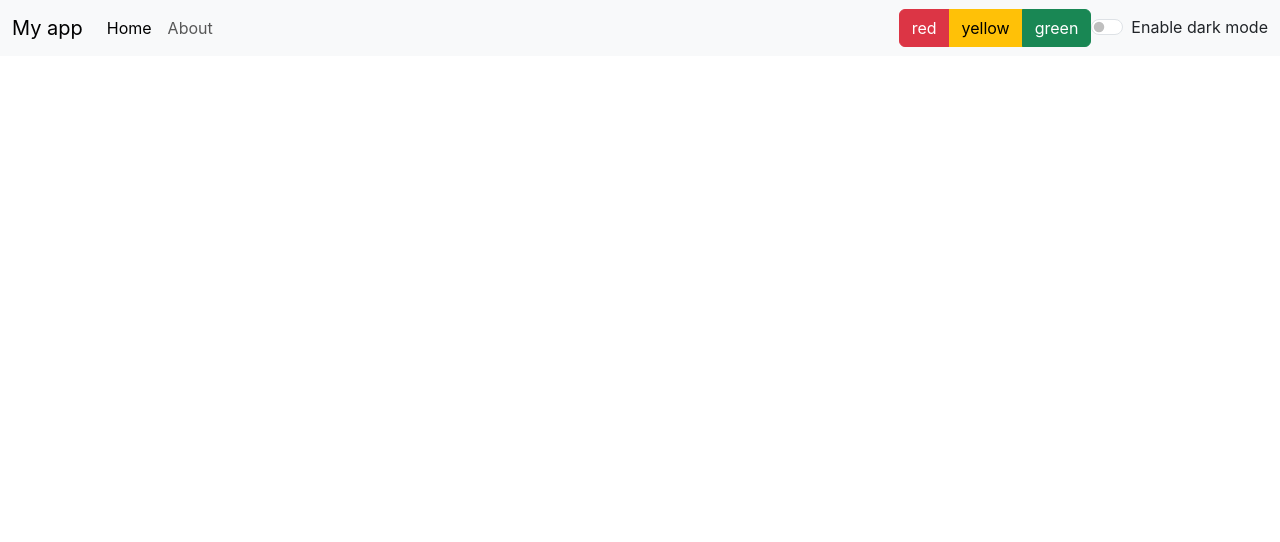
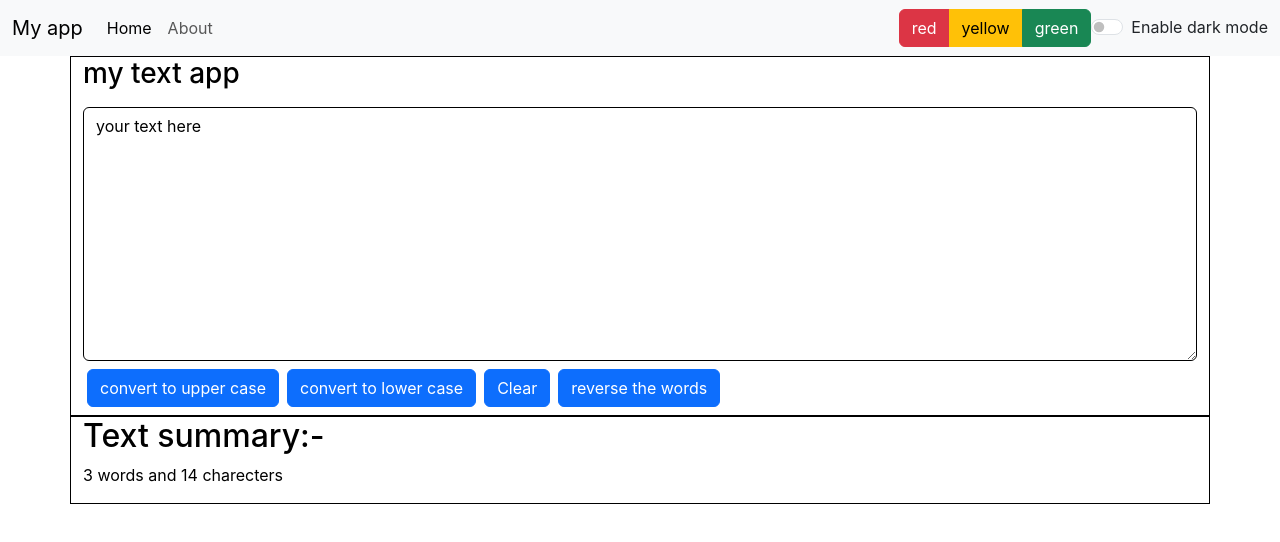
Before and after one commit to sanatan223/my-app, a React (Create React App) app: page / in a window 1280 px wide. Shown: the top 542 px of the page. Built offline with nearby package versions, Linux system fonts and the light colour scheme.

Commit message:
changed the /my-app path back to /

```diff
--- a/src/App.js
+++ b/src/App.js
@@ -75,7 +75,7 @@ function App() {
         <Alert alert={alert} />
         <Routes>
         <Route exact path="/about" element={<About mode={mode} />} />
-        <Route exact path="/my-app" element={<Textarea heading={'my text app'} mode={mode} showAlert={showAlert} />} />
+        <Route exact path="/" element={<Textarea heading={'my text app'} mode={mode} showAlert={showAlert} />} />
         </Routes>
       </Router>
     </>
```
